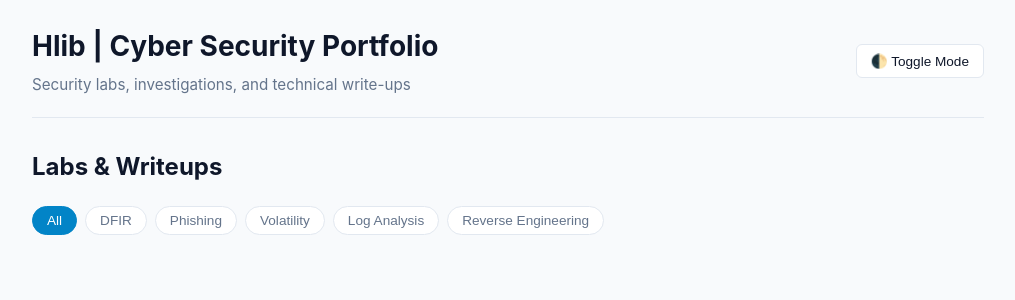
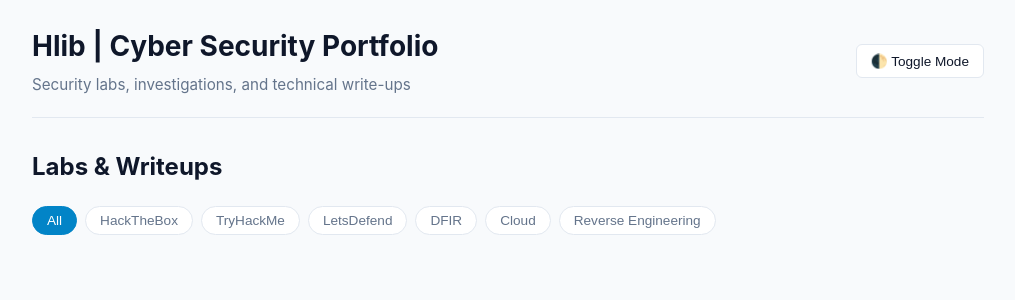
Before and after one commit to Glebius01/Glebius01.github.io, a Jekyll site: the page built from index.html, in a window 1280 px wide. Shown: the top 300 px of the page, without its empty margins (132-1147 px from the left). Built offline with Jekyll 4.4.1, drawn with Linux system fonts in a browser that asks for light colours.

Commit message:
Enhance filter buttons and writeup card filtering
Updated filter buttons to include new categories and improved filtering logic for writeup cards.

```diff
--- a/index.html
+++ b/index.html
@@ -5,20 +5,25 @@ title: "Home"
 
 <h2>Labs & Writeups</h2>
 
-<!-- Interactive Tag Filters -->
+<!-- Updated Filter Buttons -->
 <div class="filter-container">
   <button class="filter-btn active" onclick="filterCards('all', this)">All</button>
+  <button class="filter-btn" onclick="filterCards('Hack The Box', this)">HackTheBox</button>
+  <button class="filter-btn" onclick="filterCards('TryHackMe', this)">TryHackMe</button>
+  <button class="filter-btn" onclick="filterCards('LetsDefend', this)">LetsDefend</button>
   <button class="filter-btn" onclick="filterCards('DFIR', this)">DFIR</button>
-  <button class="filter-btn" onclick="filterCards('Phishing', this)">Phishing</button>
-  <button class="filter-btn" onclick="filterCards('Volatility', this)">Volatility</button>
-  <button class="filter-btn" onclick="filterCards('Log Analysis', this)">Log Analysis</button>
+  <button class="filter-btn" onclick="filterCards('Cloud', this)">Cloud</button>
   <button class="filter-btn" onclick="filterCards('Reverse Engineering', this)">Reverse Engineering</button>
 </div>
 
 <!-- Dynamic Card Grid -->
 <div class="writeup-grid">
-  {% for lab in site.labs %}
-    <a href="{{ lab.url | relative_url }}" class="writeup-card" data-skills="{{ lab.skills | join: ' ' }}">
+  {% assign labs = site.labs | default: site.Labs %}
+  {% for lab in labs %}
+    <a href="{{ lab.url | relative_url }}"
+       class="writeup-card"
+       data-platform="{{ lab.platform }}"
+       data-skills="{{ lab.skills | join: ' ' }}">
 
       <div class="writeup-header">
         <h3 class="writeup-title">{{ lab.title }}</h3>
```
Also changed, not shown: other parts of index.html (+8 -5 lines).
